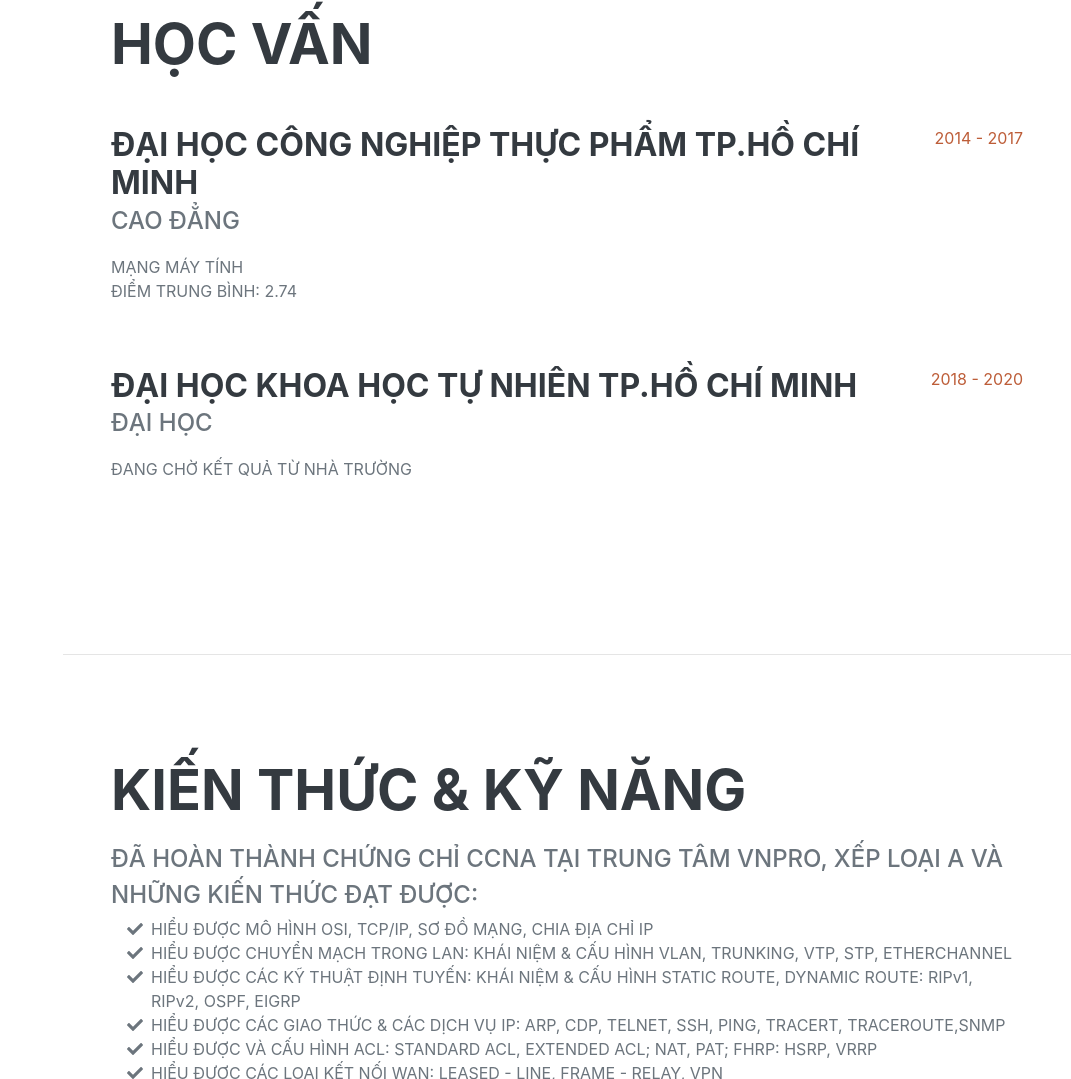
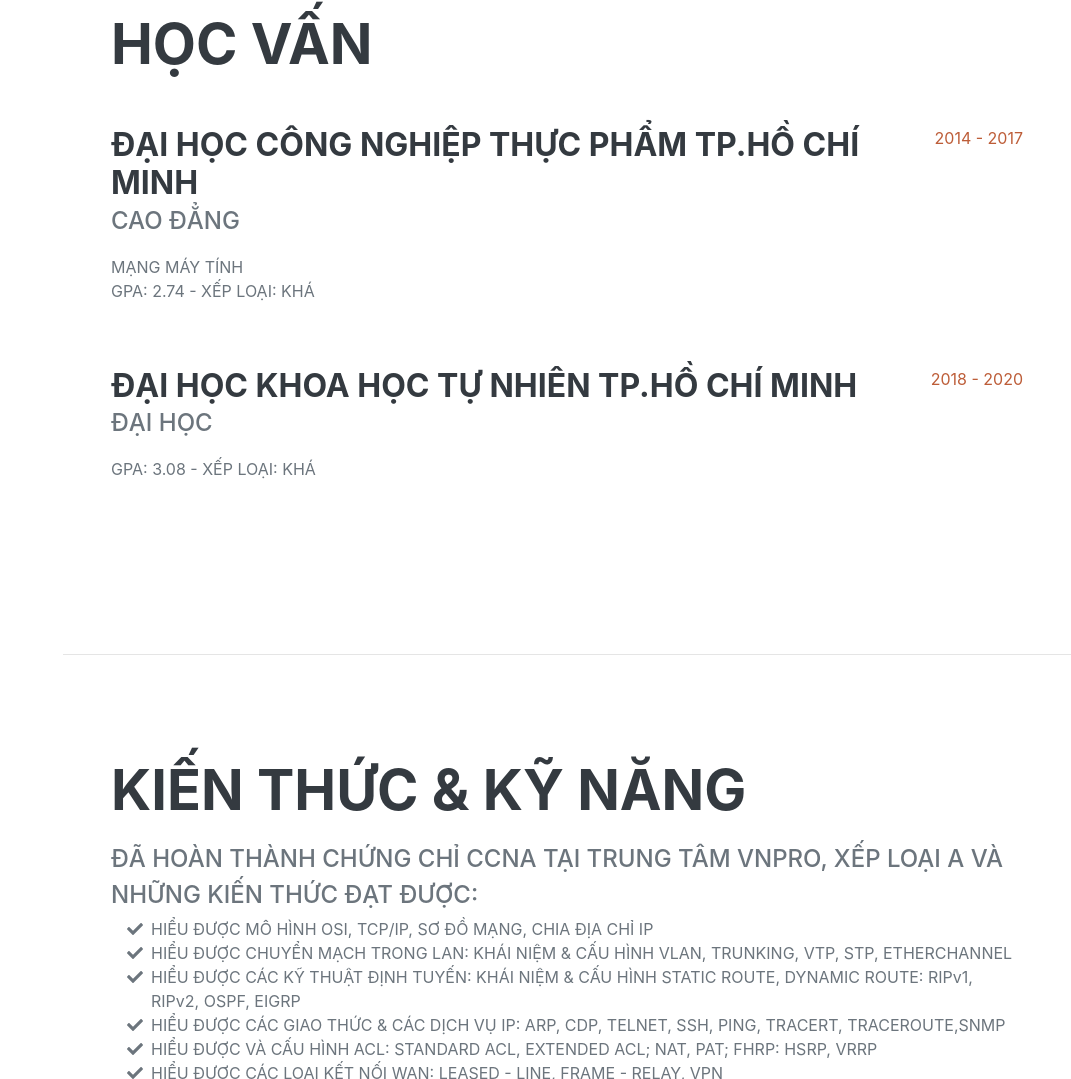
Before and after one commit to huynhhau55/cv_huynhvanhau, a plain HTML site: page index.html in a window 1280 px wide. Shown: the part 1748-2827 px from the top of the page, without its empty margins (209-1280 px from the left). Drawn offline with nearby package versions, Linux system fonts and the light colour scheme; a web font is replaced by a local one.

Commit message:
Update CV - 31-10-2020

```diff
--- a/index.html
+++ b/index.html
@@ -75,7 +75,8 @@
                             <h3 class="mb-0">ĐẠI HỌC CÔNG NGHIỆP THỰC PHẨM TP.HỒ CHÍ MINH</h3>
                             <div class="subheading mb-3">CAO ĐẲNG</div>
                             <div>MẠNG MÁY TÍNH</div>
-                            <p>ĐIỂM TRUNG BÌNH: 2.74</p>
+                            <p>GPA: 2.74 - XẾP LOẠI: KHÁ</p>
+
                         </div>
                         <div class="flex-shrink-0"><span class="text-primary">2014 - 2017</span></div>
                     </div>
@@ -83,8 +84,7 @@
                         <div class="flex-grow-1">
                             <h3 class="mb-0">ĐẠI HỌC KHOA HỌC TỰ NHIÊN TP.HỒ CHÍ MINH</h3>
                             <div class="subheading mb-3">ĐẠI HỌC</div>
-                            <!-- <p>ĐIỂM TRUNG BÌNH: 2.74</p> -->
-                            <p>ĐANG CHỜ KẾT QUẢ TỪ NHÀ TRƯỜNG</p>
+                            <p>GPA: 3.08 - XẾP LOẠI: KHÁ</p>
                         </div>
                         <div class="flex-shrink-0"><span class="text-primary">2018 - 2020</span></div>
                     </div>
```
